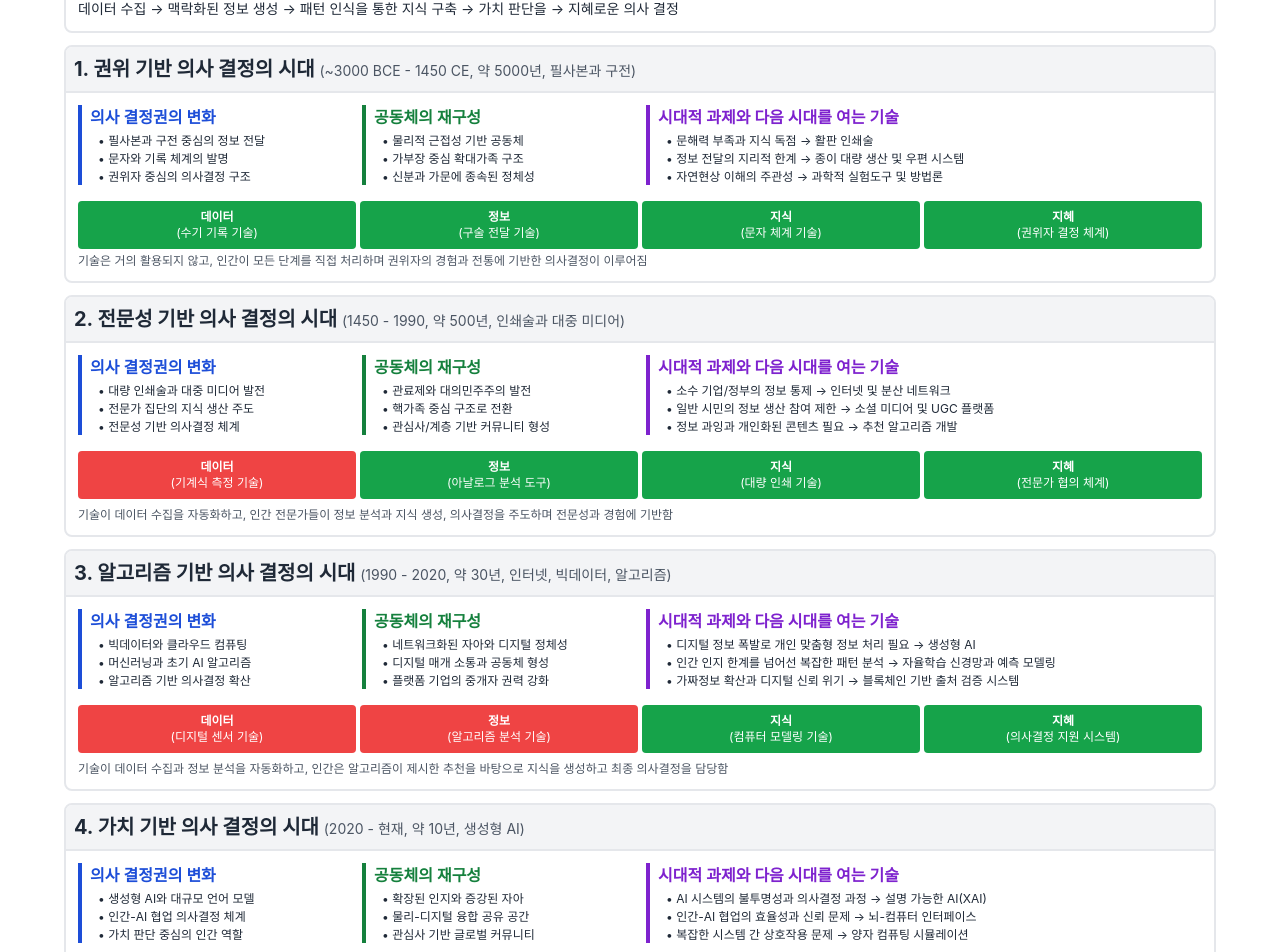
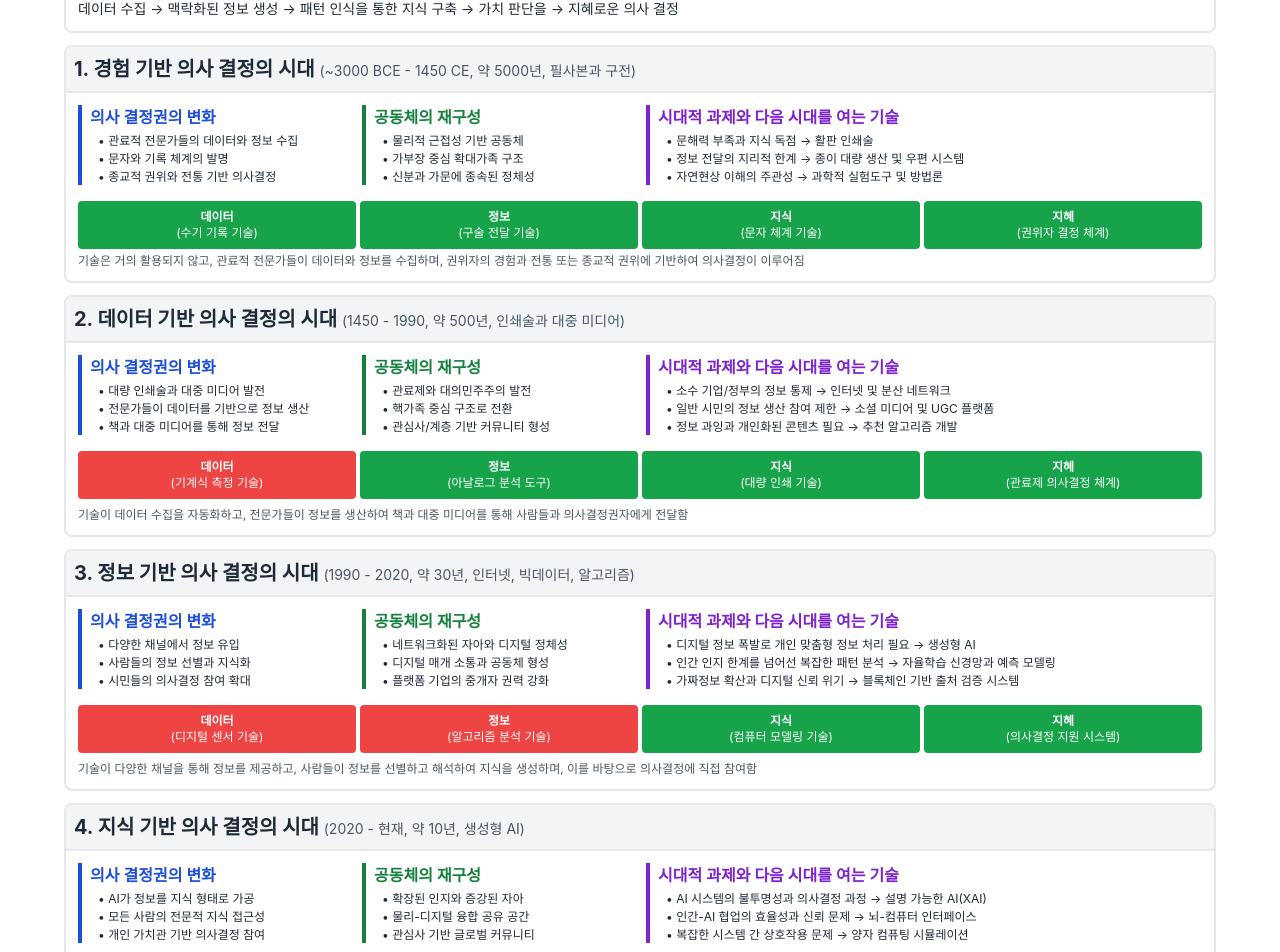
Before and after one commit to hohyon-ryu/taejae_mockups, a React (Create React App) app: page /#/poster/digital-transformation in a window 1280 px wide. Shown: the part 191-1143 px from the top of the page. Built offline with nearby package versions, Linux system fonts and the light colour scheme.

Commit message:
Update DigitalTransformationPoster to reflect changes in decision-making eras and enhance descriptions

```diff
--- a/src/components/Poster.tsx
+++ b/src/components/Poster.tsx
@@ -33,16 +33,16 @@ const DigitalTransformationPoster = () => {
           {/* 1. 권위 기반 의사결정 시대 */}
           <div className="border-2 border-gray-200 rounded-lg overflow-hidden">
             <div className="bg-gray-100 p-2 border-b-2 border-gray-200">
-              <h3 className="text-xl font-bold text-gray-800">1. 권위 기반 의사 결정의 시대 <span className="text-sm font-normal text-gray-600">(~3000 BCE - 1450 CE, 약 5000년, 필사본과 구전)</span></h3>
+              <h3 className="text-xl font-bold text-gray-800">1. 경험 기반 의사 결정의 시대 <span className="text-sm font-normal text-gray-600">(~3000 BCE - 1450 CE, 약 5000년, 필사본과 구전)</span></h3>
             </div>
             <div className="p-3">
               <div className="grid grid-cols-4 gap-3 mb-4">
                 <div className="border-l-4 border-blue-700 pl-2">
                   <h4 className="font-semibold text-blue-700">의사 결정권의 변화</h4>
                   <ul className="text-xs mt-1 space-y-0.5 ml-2">
-                    <li>• 필사본과 구전 중심의 정보 전달</li>
+                    <li>• 관료적 전문가들의 데이터와 정보 수집</li>
                     <li>• 문자와 기록 체계의 발명</li>
-                    <li>• 권위자 중심의 의사결정 구조</li>
+                    <li>• 종교적 권위와 전통 기반 의사결정</li>
                   </ul>
                 </div>
                 <div className="border-l-4 border-green-700 pl-2">
@@ -92,7 +92,7 @@ const DigitalTransformationPoster = () => {
                   </div>
                 </div>
                 <p className="text-xs mt-1 text-gray-600">
-                  기술은 거의 활용되지 않고, 인간이 모든 단계를 직접 처리하며 권위자의 경험과 전통에 기반한 의사결정이 이루어짐
+                  기술은 거의 활용되지 않고, 관료적 전문가들이 데이터와 정보를 수집하며, 권위자의 경험과 전통 또는 종교적 권위에 기반하여 의사결정이 이루어짐
                 </p>
               </div>
             </div>
@@ -101,7 +101,7 @@ const DigitalTransformationPoster = () => {
           {/* 2. 정보 기반 의사결정 시대 */}
           <div className="border-2 border-gray-200 rounded-lg overflow-hidden">
             <div className="bg-gray-100 p-2 border-b-2 border-gray-200">
-              <h3 className="text-xl font-bold text-gray-800">2. 전문성 기반 의사 결정의 시대 <span className="text-sm font-normal text-gray-600">(1450 - 1990, 약 500년, 인쇄술과 대중 미디어)</span></h3>
+              <h3 className="text-xl font-bold text-gray-800">2. 데이터 기반 의사 결정의 시대 <span className="text-sm font-normal text-gray-600">(1450 - 1990, 약 500년, 인쇄술과 대중 미디어)</span></h3>
             </div>
             <div className="p-3">
               <div className="grid grid-cols-4 gap-3 mb-4">
@@ -109,8 +109,8 @@ const DigitalTransformationPoster = () => {
                   <h4 className="font-semibold text-blue-700">의사 결정권의 변화</h4>
                   <ul className="text-xs mt-1 space-y-0.5 ml-2">
                     <li>• 대량 인쇄술과 대중 미디어 발전</li>
-                    <li>• 전문가 집단의 지식 생산 주도</li>
-                    <li>• 전문성 기반 의사결정 체계</li>
+                    <li>• 전문가들이 데이터를 기반으로 정보 생산</li>
+                    <li>• 책과 대중 미디어를 통해 정보 전달</li>
                   </ul>
                 </div>
                 <div className="border-l-4 border-green-700 pl-2">
@@ -155,12 +155,12 @@ const DigitalTransformationPoster = () => {
                   <div className="h-12 bg-green-600 rounded relative">
                     <span className="absolute inset-0 flex flex-col items-center justify-center text-xs text-white">
                       <span className="font-semibold">지혜</span>
-                      <span className="text-xs">(전문가 협의 체계)</span>
+                      <span className="text-xs">(관료제 의사결정 체계)</span>
                     </span>
                   </div>
                 </div>
                 <p className="text-xs mt-2 text-gray-600">
-                  기술이 데이터 수집을 자동화하고, 인간 전문가들이 정보 분석과 지식 생성, 의사결정을 주도하며 전문성과 경험에 기반함
+                  기술이 데이터 수집을 자동화하고, 전문가들이 정보를 생산하여 책과 대중 미디어를 통해 사람들과 의사결정권자에게 전달함
                 </p>
               </div>
             </div>
@@ -169,16 +169,16 @@ const DigitalTransformationPoster = () => {
           {/* 3. 알고리즘 기반 의사결정 시대 */}
           <div className="border-2 border-gray-200 rounded-lg overflow-hidden">
             <div className="bg-gray-100 p-2 border-b-2 border-gray-200">
-              <h3 className="text-xl font-bold text-gray-800">3. 알고리즘 기반 의사 결정의 시대 <span className="text-sm font-normal text-gray-600">(1990 - 2020, 약 30년, 인터넷, 빅데이터, 알고리즘)</span></h3>
+              <h3 className="text-xl font-bold text-gray-800">3. 정보 기반 의사 결정의 시대 <span className="text-sm font-normal text-gray-600">(1990 - 2020, 약 30년, 인터넷, 빅데이터, 알고리즘)</span></h3>
             </div>
             <div className="p-3">
               <div className="grid grid-cols-4 gap-3 mb-4">
                 <div className="border-l-4 border-blue-700 pl-2">
                   <h4 className="font-semibold text-blue-700">의사 결정권의 변화</h4>
                   <ul className="text-xs mt-1 space-y-0.5 ml-2">
-                    <li>• 빅데이터와 클라우드 컴퓨팅</li>
-                    <li>• 머신러닝과 초기 AI 알고리즘</li>
-                    <li>• 알고리즘 기반 의사결정 확산</li>
+                    <li>• 다양한 채널에서 정보 유입</li>
+                    <li>• 사람들의 정보 선별과 지식화</li>
+                    <li>• 시민들의 의사결정 참여 확대</li>
                   </ul>
                 </div>
                 <div className="border-l-4 border-green-700 pl-2">
@@ -228,7 +228,7 @@ const DigitalTransformationPoster = () => {
                   </div>
                 </div>
                 <p className="text-xs mt-2 text-gray-600">
-                  기술이 데이터 수집과 정보 분석을 자동화하고, 인간은 알고리즘이 제시한 추천을 바탕으로 지식을 생성하고 최종 의사결정을 담당함
+                  기술이 다양한 채널을 통해 정보를 제공하고, 사람들이 정보를 선별하고 해석하여 지식을 생성하며, 이를 바탕으로 의사결정에 직접 참여함
                 </p>
               </div>
             </div>
@@ -237,16 +237,16 @@ const DigitalTransformationPoster = () => {
           {/* 4. 시너지 의사결정 시대 */}
           <div className="border-2 border-gray-200 rounded-lg overflow-hidden">
             <div className="bg-gray-100 p-2 border-b-2 border-gray-200">
-              <h3 className="text-xl font-bold text-gray-800">4. 가치 기반 의사 결정의 시대 <span className="text-sm font-normal text-gray-600">(2020 - 현재, 약 10년, 생성형 AI)</span></h3>
+              <h3 className="text-xl font-bold text-gray-800">4. 지식 기반 의사 결정의 시대 <span className="text-sm font-normal text-gray-600">(2020 - 현재, 약 10년, 생성형 AI)</span></h3>
             </div>
             <div className="p-3">
               <div className="grid grid-cols-4 gap-3 mb-4">
                 <div className="border-l-4 border-blue-700 pl-2">
                   <h4 className="font-semibold text-blue-700">의사 결정권의 변화</h4>
                   <ul className="text-xs mt-1 space-y-0.5 ml-2">
-                    <li>• 생성형 AI와 대규모 언어 모델</li>
-                    <li>• 인간-AI 협업 의사결정 체계</li>
-                    <li>• 가치 판단 중심의 인간 역할</li>
+                    <li>• AI가 정보를 지식 형태로 가공</li>
+                    <li>• 모든 사람의 전문적 지식 접근성</li>
+                    <li>• 개인 가치관 기반 의사결정 참여</li>
                   </ul>
                 </div>
                 <div className="border-l-4 border-green-700 pl-2">
@@ -296,7 +296,7 @@ const DigitalTransformationPoster = () => {
                   </div>
                 </div>
                 <p className="text-xs mt-2 text-gray-600">
-                  기술이 데이터부터 지식 생성까지 모든 과정을 자동화하고, 인간은 AI와 협력하여 최종 의사결정을 내리며 가치와 윤리적 판단에 집중함
+                  AI가 궁금증에 대응하여 정보를 지식 형태로 가공해 전달하고, 모든 사람이 전문적 지식을 갖게 되며, 자신의 가치관에 따른 지혜를 적용하여 의사결정에 참여함
                 </p>
               </div>
             </div>
@@ -305,7 +305,7 @@ const DigitalTransformationPoster = () => {
           {/* 5. 초지능 의사결정 시대 */}
           <div className="border-2 border-gray-200 rounded-lg overflow-hidden">
             <div className="bg-gray-100 p-2 border-b-2 border-gray-200">
-              <h3 className="text-xl font-bold text-gray-800">5. 초지능 의사 결정의 시대 <span className="text-sm font-normal text-gray-600">(2030 이후 예상, 범용 인공지능)</span></h3>
+              <h3 className="text-xl font-bold text-gray-800">5. 지혜 기반 의사 결정의 시대 <span className="text-sm font-normal text-gray-600">(2030 이후 예상, 범용 인공지능)</span></h3>
             </div>
             <div className="p-3">
               <div className="grid grid-cols-4 gap-3 mb-4">
```
